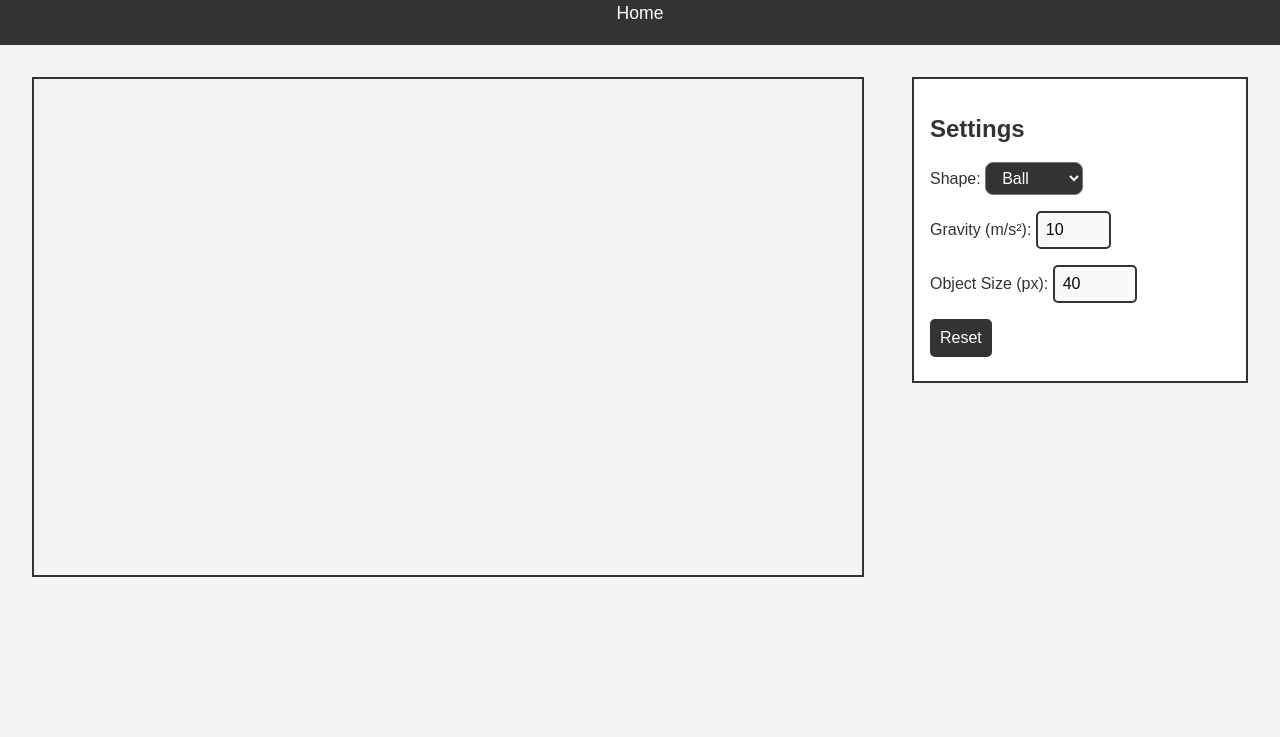
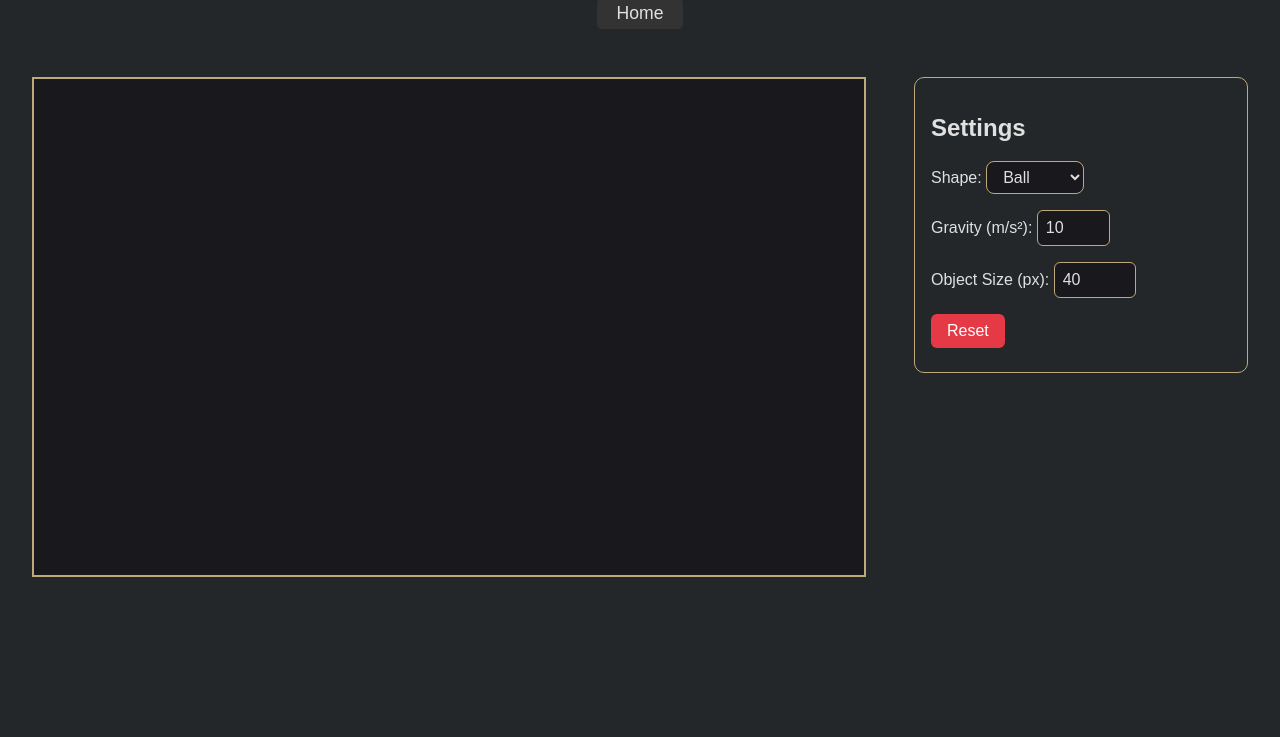
Before and after one commit to Shreyas-Singh-28/Physics_Engine, a plain HTML site: page gravity.html in a window 1280 px wide. Shown: the part 63-800 px from the top of the page. Drawn offline with Linux system fonts and the light colour scheme.

Commit message:
done final

```diff
--- a/slingshot.js
+++ b/slingshot.js
@@ -28,7 +28,7 @@ window.addEventListener('DOMContentLoaded', function () {
             width: canvas.width,
             height: canvas.height,
             wireframes: false,
-            background: '#f0f0f0',
+            background: 'rgb(24, 24, 29)',
         }
     });
 
--- a/styles.css
+++ b/styles.css
@@ -2,12 +2,15 @@ body {
     font-family: Arial, sans-serif;
     margin: 0;
     padding: 0;
-    background-color: #f4f4f4;
-    color: #333;
+    background: #232729;
+    color: #e0e0e0;
+}
+
+header, main {
+  background: #232729;
 }
 
 header {
-    background: #333;
     color: #fff;
     padding: 1rem 0;
     text-align: center;
@@ -30,7 +33,7 @@ nav ul li {
 }
 
 nav ul li a {
-    color: #fff;
+    color: #e0e0e0;
     text-decoration: none;
 }
 
@@ -47,21 +50,24 @@ main {
 }
 
 canvas {
-    border: 2px solid #333;
+    border: 2px solid #bfa97a;
     flex: 1;
     margin-right: 1rem;
     margin-left: 2rem;
     width: 900px;
     height: 500px;
     box-sizing: border-box;
+    background: #18181d;
 }
 
 #settingsPanel {
-    border: 2px solid #333;
+    border: 1.5px solid #bfa97a;
     padding: 1rem;
     width: 300px;
-    background-color: #fff;
+    background: #232729;
     margin-right: 2rem;
+    border-radius: 10px;
+    color: #e0e0e0;
 }
 
 #collisionCanvas, #gravityCanvas{
@@ -71,12 +77,13 @@ canvas {
 }
 
 input[type="number"], button {
-    border: 2px solid #333;
-    border-radius: 5px;
+    border: 1.5px solid #bfa97a;
+    border-radius: 6px;
     padding: 0.5rem;
     margin: 0.5rem 0;
     font-size: 1rem;
-    background-color: #f9f9f9;
+    background: #18181d;
+    color: #e0e0e0;
     transition: background-color 0.3s, transform 0.2s;
 }
 
@@ -88,21 +95,26 @@ input[type="number"]:focus, button:hover {
 button {
     cursor: pointer;
     color: #fff;
-    background-color: #333;
+    background: #e63946;
+    border: none;
+    border-radius: 6px;
+    font-size: 1rem;
+    padding: 0.5rem 1rem;
+    transition: background 0.2s;
 }
 
-button:active {
-    background-color: #555;
+button:hover {
+    background: #b81d24;
 }
 
 .home-section {
     display: inline-block;
     margin: 2rem;
     text-align: center;
-    border: 2px solid #333;
-    border-radius: 10px;
-    background: #fff;
-    box-shadow: 0 2px 8px rgba(0,0,0,0.08);
+    border: 2px solid #bfa97a;
+    border-radius: 12px;
+    background: #232729;
+    box-shadow: 0 2px 12px #18181d44;
     transition: box-shadow 0.3s, transform 0.2s;
     width: 320px;
 }
@@ -116,15 +128,15 @@ button:active {
     width: 300px;
     height: 200px;
     object-fit: cover;
-    border-bottom: 1px solid #ccc;
-    border-radius: 10px 10px 0 0;
+    border-radius: 8px 8px 0 0;
+    border-bottom: 1px solid #bfa97a;
     margin-bottom: 0.5rem;
 }
 
 .home-section h2 {
     margin: 1rem 0;
     font-size: 1.5rem;
-    color: #333;
+    color: #e0e0e0;
 }
 
 .home-section a {
@@ -160,7 +172,7 @@ button:active {
     display: block;
     margin: 0.5rem auto 0 auto;
     width: fit-content;
-    color: #fff;
+    color: #e0e0e0;
     background: #333;
     padding: 0.3rem 1.2rem;
     border-radius: 5px;
@@ -175,8 +187,17 @@ button:active {
 .styled-select {
   padding: 6px 12px;
   border-radius: 8px;
-  color: #fff;
+  color: #e0e0e0;
   font-size: 1rem;
   margin-bottom: 8px;
-  background-color: #333;
+  background: #18181d;
+  border: 1.5px solid #bfa97a;
 }
+
+label {
+  color: #e0e0e0;
+}
+
+h1, h2, h3 {
+  color: #e0e0e0;
+}
```
